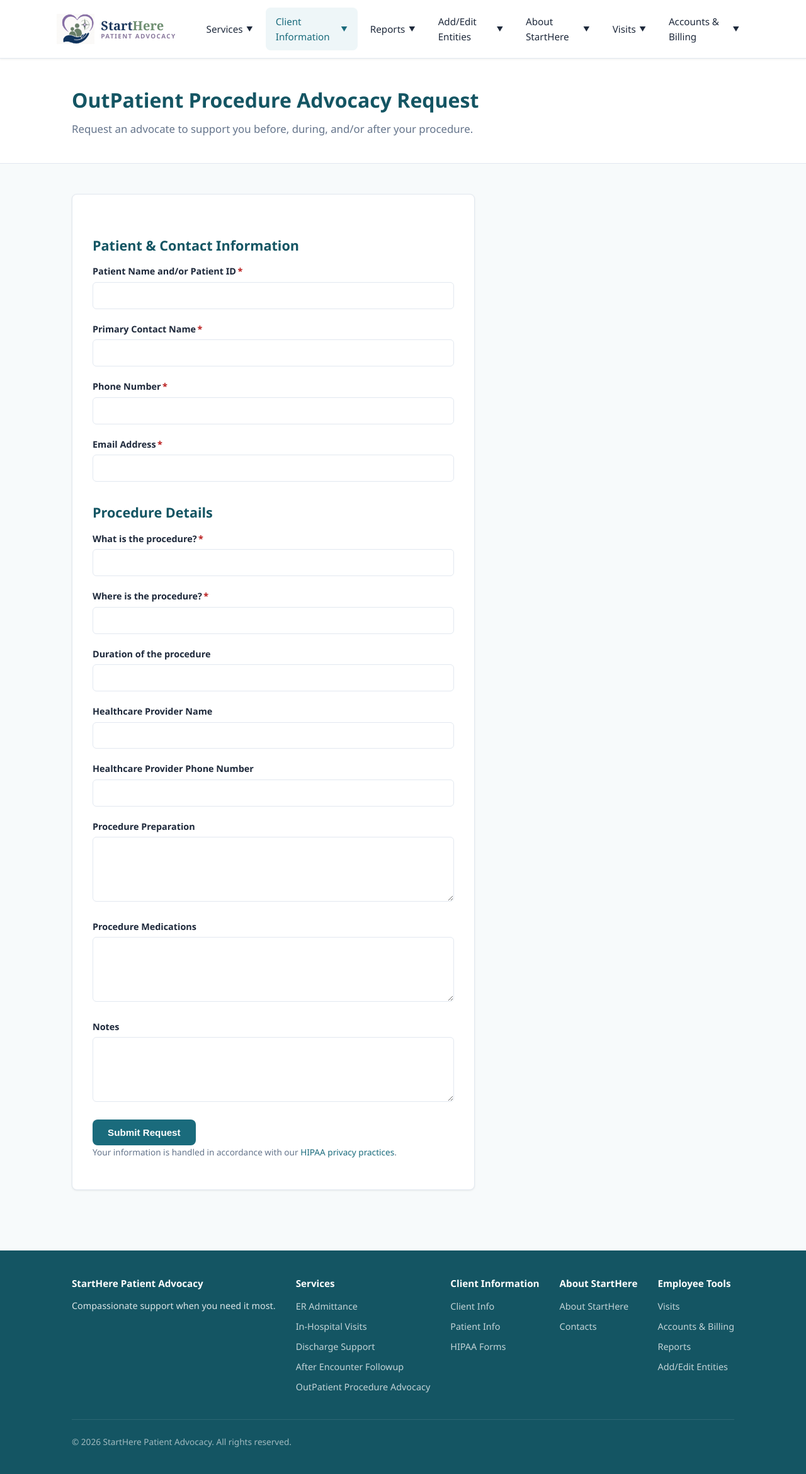
After one commit to lhorton1208/starthere-patient-advocacy, a Flask app: page /client/outpatient-procedure-request in a window 1280 px wide; the page is wider, and only the part inside the window is pictured. The commit adds this page. Shown: that part at 63% size. Run offline with Flask 3, Linux system fonts and the light colour scheme; parts of the project's set-up code (start-up, migrations or seed data) failed here and were passed over; some libraries are stand-ins or nearby versions.

Commit message:
Add OutPatient Procedure Advocacy service and intake form.
Give patients a dedicated way to request advocacy before, during, and after outpatient procedures, with procedure-specific fields captured on the visit record.

Co-authored-by: Cursor <cursoragent@cursor.com>

```diff
--- a/app.py
+++ b/app.py
@@ -65,6 +65,10 @@ def create_app(config_class=Config, *, run_migrate=True):
     def after_encounter_followup():
         return render_template("services/after_encounter_followup.html")
 
+    @app.route("/services/outpatient-procedure")
+    def outpatient_procedure():
+        return render_template("services/outpatient_procedure.html")
+
     @app.route("/client/patient-info")
     def patient_info_redirect():
         return redirect(url_for("client_patient.list_patients"))
--- a/config.py
+++ b/config.py
@@ -134,6 +134,7 @@ SERVICE_CHOICES = [
     ("in-hospital", "In-Hospital Patient Visits"),
     ("discharge", "Discharge Support – Patient Advocacy"),
     ("followup", "After Encounter 10/20/30 Days Followup"),
+    ("outpatient-procedure", "OutPatient Procedure Advocacy"),
 ]
 
 SERVICE_LABELS = dict(SERVICE_CHOICES)
--- a/forms.py
+++ b/forms.py
@@ -18,6 +18,61 @@ from config import (
     INVOICE_STATUS_CHOICES,
     SERVICE_CHOICES,
 )
+
+
+class OutpatientProcedureForm(FlaskForm):
+    """Intake form for outpatient procedure advocacy requests."""
+    patient_name = StringField(
+        "Patient Name and/or Patient ID",
+        validators=[DataRequired(), Length(max=200)],
+    )
+    contact_name = StringField(
+        "Primary Contact Name",
+        validators=[DataRequired(), Length(max=200)],
+    )
+    phone = StringField(
+        "Phone Number",
+        validators=[DataRequired(), Length(max=50)],
+    )
+    email = EmailField(
+        "Email Address",
+        validators=[DataRequired(), Email(), Length(max=200)],
+    )
+    procedure = StringField(
+        "What is the procedure?",
+        validators=[DataRequired(), Length(max=300)],
+    )
+    procedure_location = StringField(
+        "Where is the procedure?",
+        validators=[DataRequired(), Length(max=300)],
+    )
+    procedure_duration = StringField(
+        "Duration of the procedure",
+        validators=[Optional(), Length(max=100)],
+    )
+    provider_name = StringField(
+        "Healthcare Provider Name",
+        validators=[Optional(), Length(max=200)],
+    )
+    provider_phone = StringField(
+        "Healthcare Provider Phone Number",
+        validators=[Optional(), Length(max=50)],
+    )
+    procedure_preparation = TextAreaField(
+        "Procedure Preparation",
+        validators=[Optional(), Length(max=5000)],
+        render_kw={"rows": 4},
+    )
+    procedure_medications = TextAreaField(
+        "Procedure Medications",
+        validators=[Optional(), Length(max=5000)],
+        render_kw={"rows": 4},
+    )
+    notes = TextAreaField(
+        "Notes",
+        validators=[Optional(), Length(max=5000)],
+        render_kw={"rows": 4},
+    )
 
 
 class PatientInfoForm(FlaskForm):
--- a/routes/client_patient.py
+++ b/routes/client_patient.py
@@ -2,11 +2,16 @@ from auth import employee_required
 from forms import (
     ClientInfoForm,
     DeletePatientForm,
+    OutpatientProcedureForm,
     PatientInfoForm,
     PatientRecordForm,
     empty_select,
 )
-from intake import create_intake_request, normalize_email
+from intake import (
+    create_intake_request,
+    format_outpatient_procedure_notes,
+    normalize_email,
+)
 from models import (
     Client,
     Company,
@@ -401,6 +406,48 @@ def view_patient(patient_id):
     return render_template("client/patient_detail.html", patient=patient)
 
 
+@client_patient_bp.route("/outpatient-procedure-request", methods=["GET", "POST"])
+def outpatient_procedure_request():
+    form = OutpatientProcedureForm()
+    if form.validate_on_submit():
+        intake_notes = format_outpatient_procedure_notes(
+            procedure=form.procedure.data,
+            procedure_location=form.procedure_location.data,
+            procedure_duration=form.procedure_duration.data,
+            provider_name=form.provider_name.data,
+            provider_phone=form.provider_phone.data,
+            procedure_preparation=form.procedure_preparation.data,
+            procedure_medications=form.procedure_medications.data,
+            notes=form.notes.data,
+        )
+        try:
+            _client, patient, encounter = create_intake_request(
+                patient_name=form.patient_name.data.strip(),
+                contact_name=form.contact_name.data.strip(),
+                phone=form.phone.data.strip(),
+                email=form.email.data.strip().lower(),
+                service="outpatient-procedure",
+                hospital_name=(form.procedure_location.data or "").strip() or None,
+                notes=intake_notes,
+            )
+            if patient and encounter:
+                msg = (
+                    "Thank you! Your outpatient procedure advocacy request has been "
+                    "submitted. Our team will contact you soon."
+                )
+            else:
+                msg = "Thank you! Your request has been submitted. Our team will contact you soon."
+            flash(msg, "success")
+        except ValueError as exc:
+            flash(str(exc), "error")
+            return render_template(
+                "client/outpatient_procedure_request.html",
+                form=form,
+            )
+        return redirect(url_for("client_patient.outpatient_procedure_request"))
+    return render_template("client/outpatient_procedure_request.html", form=form)
+
+
 @client_patient_bp.route("/service-request", methods=["GET", "POST"])
 def service_request():
     form = PatientInfoForm()
--- a/templates/base.html
+++ b/templates/base.html
@@ -34,6 +34,7 @@
             <a href="{{ url_for('in_hospital_visits') }}">In-Hospital Patient Visits</a>
             <a href="{{ url_for('discharge_support') }}">Discharge Support – Patient Advocacy</a>
             <a href="{{ url_for('after_encounter_followup') }}">After Encounter 10/20/30 Days Followup</a>
+            <a href="{{ url_for('outpatient_procedure') }}">OutPatient Procedure Advocacy</a>
           </div>
         </div>
 
@@ -128,6 +129,7 @@
             <li><a href="{{ url_for('in_hospital_visits') }}">In-Hospital Visits</a></li>
             <li><a href="{{ url_for('discharge_support') }}">Discharge Support</a></li>
             <li><a href="{{ url_for('after_encounter_followup') }}">After Encounter Followup</a></li>
+            <li><a href="{{ url_for('outpatient_procedure') }}">OutPatient Procedure Advocacy</a></li>
           </ul>
         </div>
         <div>
--- /dev/null
+++ b/templates/client/outpatient_procedure_request.html
@@ -0,0 +1,44 @@
+{% extends "base.html" %}
+{% from "staff/_macros.html" import flash_messages, render_form_field %}
+
+{% block title %}OutPatient Procedure Request | StartHere Patient Advocacy{% endblock %}
+
+{% block content %}
+<section class="page-header">
+  <div class="container">
+    <h1>OutPatient Procedure Advocacy Request</h1>
+    <p>Request an advocate to support you before, during, and/or after your procedure.</p>
+  </div>
+</section>
+<section class="content-section">
+  <div class="container">
+    {{ flash_messages() }}
+    <div class="form-card">
+      <form method="post">
+        {{ form.hidden_tag() }}
+        <h2>Patient &amp; Contact Information</h2>
+        {{ render_form_field(form.patient_name) }}
+        {{ render_form_field(form.contact_name) }}
+        {{ render_form_field(form.phone) }}
+        {{ render_form_field(form.email) }}
+
+        <h2>Procedure Details</h2>
+        {{ render_form_field(form.procedure) }}
+        {{ render_form_field(form.procedure_location) }}
+        {{ render_form_field(form.procedure_duration) }}
+        {{ render_form_field(form.provider_name) }}
+        {{ render_form_field(form.provider_phone) }}
+        {{ render_form_field(form.procedure_preparation) }}
+        {{ render_form_field(form.procedure_medications) }}
+        {{ render_form_field(form.notes) }}
+
+        <button type="submit" class="btn btn-solid">Submit Request</button>
+        <p class="form-note">
+          Your information is handled in accordance with our
+          <a href="{{ url_for('hipaa_forms') }}">HIPAA privacy practices</a>.
+        </p>
+      </form>
+    </div>
+  </div>
+</section>
+{% endblock %}
--- a/templates/index.html
+++ b/templates/index.html
@@ -46,6 +46,11 @@
         <p>Structured check-ins at 10, 20, and 30 days after your encounter.</p>
         <a href="{{ url_for('after_encounter_followup') }}" class="card-link">Learn more &rarr;</a>
       </div>
+      <div class="card">
+        <h3>OutPatient Procedure Advocacy</h3>
+        <p>Advocacy support before, during, and/or after an outpatient procedure.</p>
+        <a href="{{ url_for('outpatient_procedure') }}" class="card-link">Learn more &rarr;</a>
+      </div>
     </div>
   </div>
 </section>
```
Also changed, not shown: intake.py (+34 -0 lines), templates/services/outpatient_procedure.html (added, +41 -0 lines).
